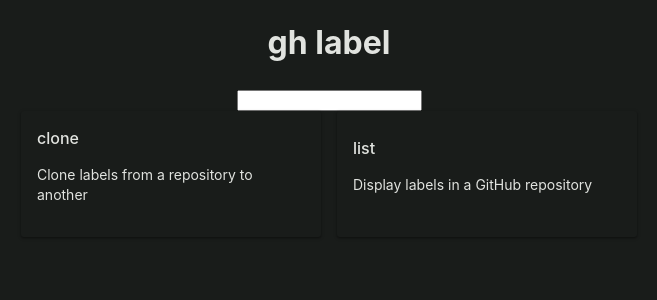
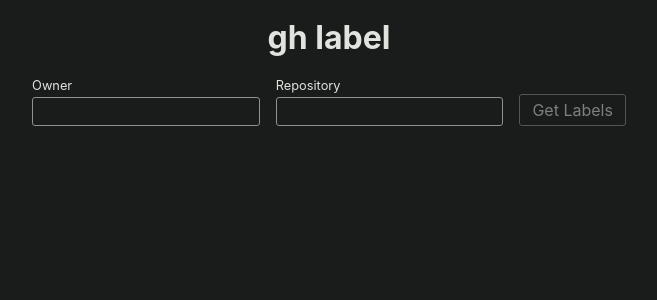
Before and after one commit to ferreira-tb/gh-label, a SvelteKit app: page / in a window 1280 px wide. Shown: the top 300 px of the page, without its empty margins (311-968 px from the left). Built offline with nearby package versions, Linux system fonts and the light colour scheme.

Commit message:
feat: add `getLabels` helper

```diff
--- a/src/index.d.ts
+++ b/src/index.d.ts
@@ -1,4 +1,4 @@
-interface RepoLabel {
+interface RepositoryLabel {
   color: string;
   description: string;
   name: string;
--- a/src/lib/components/Button.svelte
+++ b/src/lib/components/Button.svelte
@@ -1,9 +1,13 @@
-<button type="button" class="button" on:click>
+<script lang="ts">
+export let disabled = false;
+</script>
+
+<button type="button" class="button" {disabled} on:click>
   <slot />
 </button>
 
 <style>
-.button {
+button {
   transition:
     border-color 0.3s ease-in-out,
     box-shadow 0.3s ease-in-out,
@@ -19,11 +23,17 @@
   font-size: 1em;
   font-family: inherit;
   text-align: center;
+  user-select: none;
 }
 
-.button:hover {
+button:hover {
   box-shadow: var(--box-shadow);
   border-color: var(--color-primary);
   color: var(--color-primary);
 }
+
+button:disabled {
+  opacity: 0.5;
+  cursor: not-allowed;
+}
 </style>
--- a/src/lib/components/Input.svelte
+++ b/src/lib/components/Input.svelte
@@ -1,5 +1,45 @@
 <script lang="ts">
 export let value = '';
+export let label: string | null = null;
+export let placeholder: string | null = null;
 </script>
 
-<input type="text" bind:value />
+<label>
+  {#if label}
+    <span>{label}</span>
+  {/if}
+  <input type="text" bind:value {placeholder} />
+</label>
+
+<style>
+label {
+  display: flex;
+  flex-direction: column;
+}
+
+label > span {
+  margin-bottom: 0.2em;
+  font-size: 0.8em;
+  user-select: none;
+}
+
+input {
+  outline: none;
+  border: 1px solid var(--color-outline);
+  border-radius: var(--border-radius);
+  background-color: transparent;
+  padding: 0.4em;
+  color: inherit;
+  caret-color: var(--color-primary);
+  font-family: inherit;
+}
+
+input:hover,
+input:focus {
+  border-color: var(--color-primary);
+}
+
+input:focus {
+  box-shadow: 0 0 0 1px var(--color-primary);
+}
+</style>
--- /dev/null
+++ b/src/lib/storage.ts
@@ -0,0 +1,4 @@
+export const enum StorageKey {
+  Owner = 'gh-label:owner',
+  Repository = 'gh-label:repository'
+}
--- a/src/lib/stores.ts
+++ b/src/lib/stores.ts
@@ -1,12 +1,6 @@
 import { writable } from 'svelte/store';
+import { StorageKey } from './storage';
 
-export const owner = writable(localStorage.getItem('gh-label:owner') ?? '');
-export const repo = writable(localStorage.getItem('gh-label:repo') ?? '');
-
-owner.subscribe((value) => {
-  localStorage.setItem('gh-label:owner', value);
-});
-
-repo.subscribe((value) => {
-  localStorage.setItem('gh-label:repo', value);
-});
+export const owner = writable(localStorage.getItem(StorageKey.Owner) ?? '');
+export const repo = writable(localStorage.getItem(StorageKey.Repository) ?? '');
+export const labels = writable<RepositoryLabel[]>([]);
--- a/src/routes/+layout.svelte
+++ /dev/null
@@ -1,32 +0,0 @@
-<script>
-import '../app.css';
-import Input from '$lib/components/Input.svelte';
-</script>
-
-<main>
-  <h1>
-    <a href="/">gh label</a>
-  </h1>
-
-  <div>
-    <Input />
-  </div>
-
-  <slot />
-</main>
-
-<style>
-main {
-  display: flex;
-  position: fixed;
-  flex-direction: column;
-  justify-content: flex-start;
-  align-items: center;
-  inset: 0;
-}
-
-h1:hover {
-  transition: color 0.3s ease-in-out;
-  color: var(--color-primary);
-}
-</style>
--- a/src/routes/+page.svelte
+++ b/src/routes/+page.svelte
@@ -1,33 +1,100 @@
 <script lang="ts">
-import { goto } from '$app/navigation';
-import Card from '$lib/components/Card.svelte';
+import '../app.css';
+import Input from '$lib/components/Input.svelte';
+import Button from '$lib/components/Button.svelte';
+import { invoke } from '@tauri-apps/api';
+import { owner, repo, labels } from '$lib/stores';
+import { StorageKey } from '$lib/storage';
 
-const commands = [
-  {
-    title: 'clone',
-    description: 'Clone labels from a repository to another'
-  },
-  {
-    title: 'list',
-    description: 'Display labels in a GitHub repository'
+$: localStorage.setItem(StorageKey.Owner, $owner);
+$: localStorage.setItem(StorageKey.Repository, $repo);
+
+let error: string | null = null;
+let loading = false;
+
+$: buttonDisabled = !$owner || !$repo || loading;
+
+async function getLabels() {
+  try {
+    error = null;
+    loading = true;
+
+    const target = `${$owner}/${$repo}`;
+    const result = await invoke<RepositoryLabel[]>('list_labels', {
+      repo: target
+    });
+
+    if (Array.isArray(result)) {
+      labels.set(result);
+    }
+  } catch (err) {
+    if (err instanceof Error) {
+      error = err.message;
+      labels.set([]);
+    }
+  } finally {
+    loading = false;
   }
-];
+}
 </script>
 
-<div id="command-grid">
-  {#each commands as command}
-    <Card
-      on:click={() => goto(`/${command.title}`)}
-      title={command.title}
-      description={command.description}
-    />
-  {/each}
-</div>
+<main>
+  <header>
+    <h1>gh label</h1>
+  </header>
+
+  <div id="toolbar">
+    <div>
+      <Input label="Owner" bind:value={$owner} />
+      <Input label="Repository" bind:value={$repo} />
+      <Button disabled={buttonDisabled} on:click={getLabels}>Get Labels</Button>
+    </div>
+    {#if error}
+      <div id="error-message">{error}</div>
+    {/if}
+  </div>
+</main>
 
 <style>
-#command-grid {
-  display: grid;
-  grid-template-columns: repeat(2, 300px);
+main {
+  display: flex;
+  position: fixed;
+  flex-direction: column;
+  justify-content: flex-start;
+  align-items: center;
+  inset: 0;
+}
+
+header {
+  user-select: none;
+}
+
+h1 {
+  margin: 1rem;
+  font-size: 2rem;
+}
+
+#toolbar {
+  display: flex;
+  flex-direction: column;
+  justify-content: center;
+  align-items: center;
+}
+
+#toolbar > div:first-child {
+  display: flex;
+  justify-content: center;
+  align-items: center;
   gap: 1rem;
 }
+
+#toolbar > div:first-child > :global(button) {
+  align-self: flex-end;
+}
+
+#error-message {
+  margin: 1rem;
+  color: #ff0000;
+  font-size: 0.8rem;
+}
 </style>
```
Also changed, not shown: src/routes/clone/+page.svelte (deleted, +0 -11 lines), src/routes/list/+page.svelte (deleted, +0 -19 lines), 2 other files (tests, documents, lock files or other folders).
